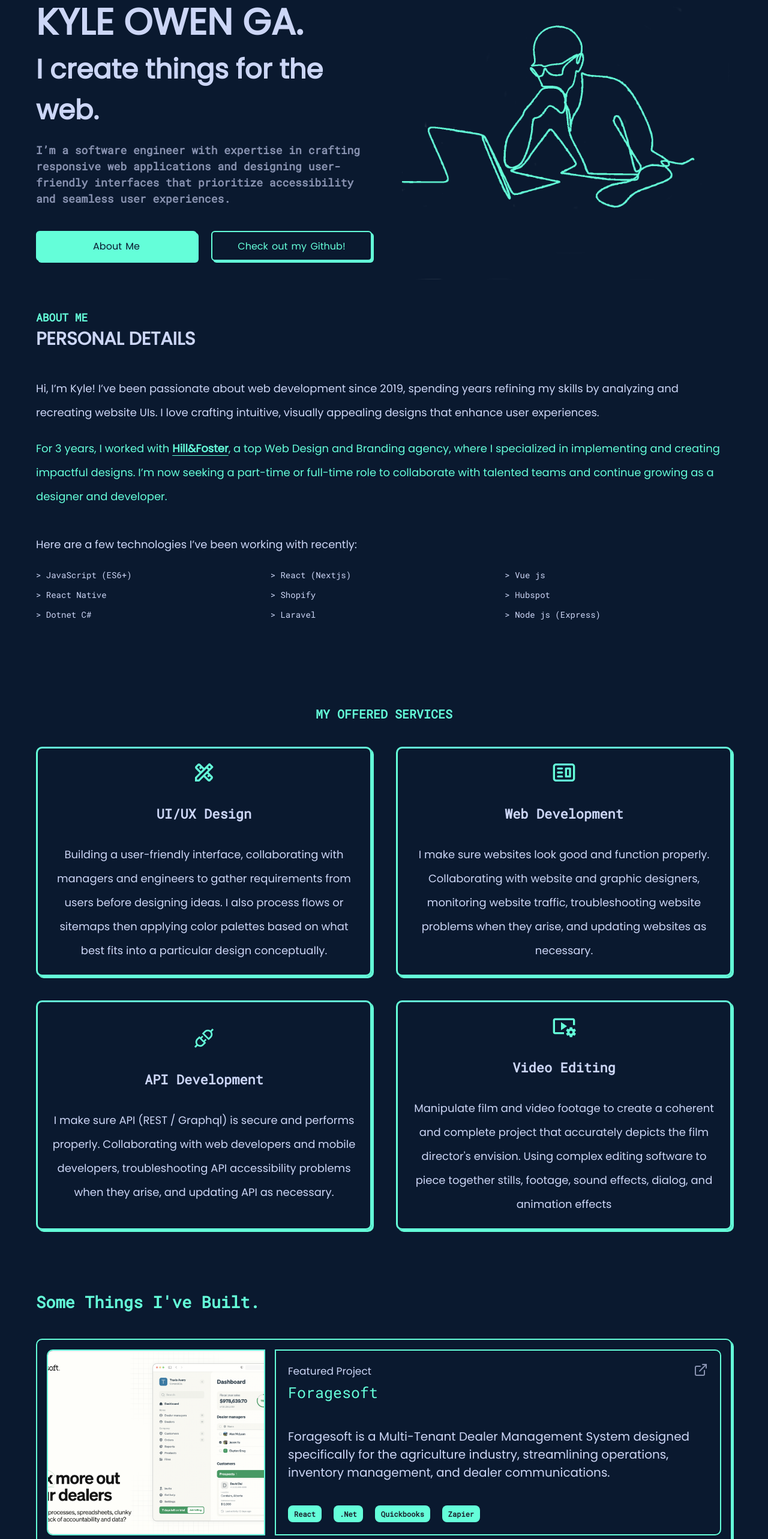
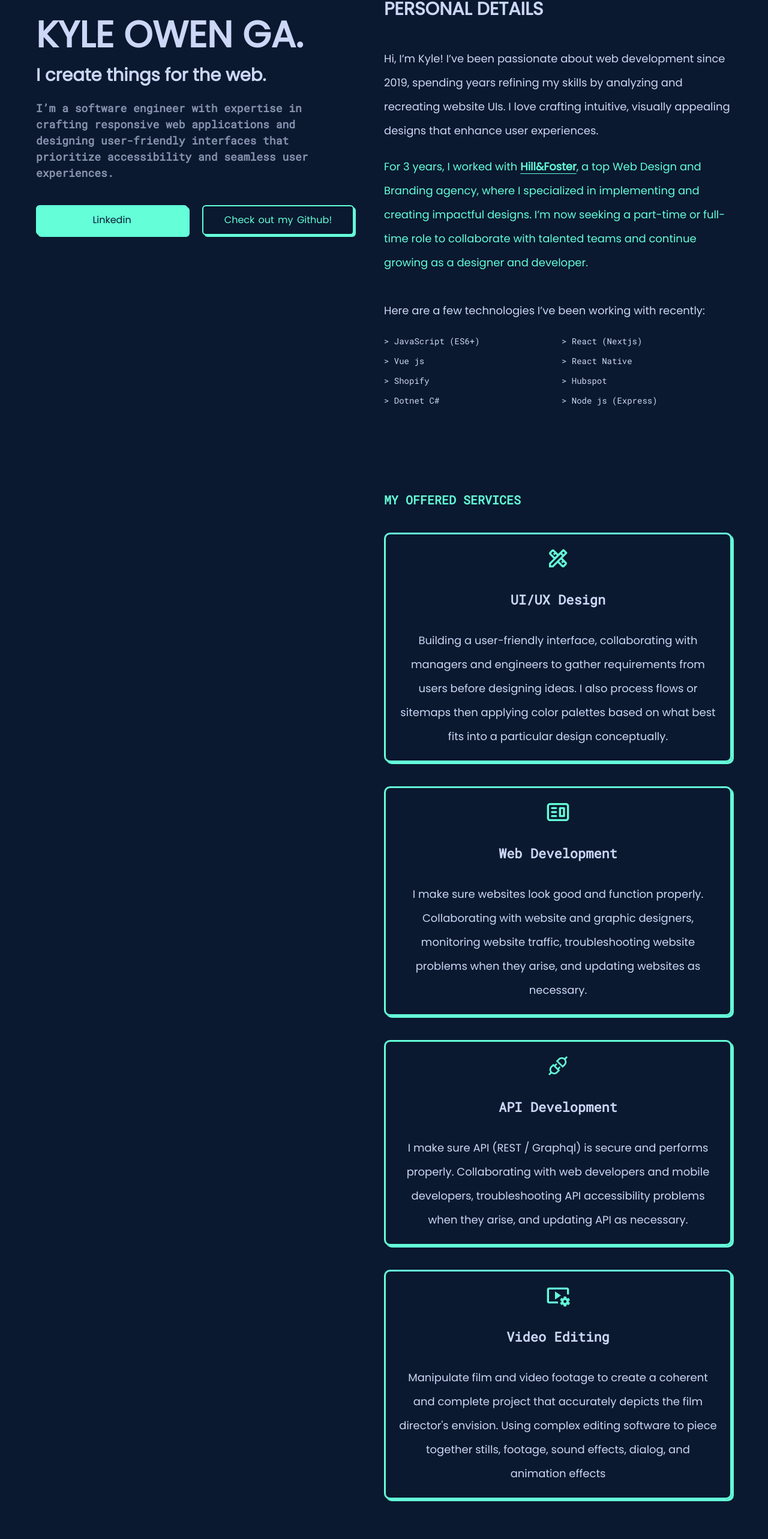
Before and after one commit to kyleowen12345/my-portfolio, a Next.js app: page / in a window 1280 px wide. Shown: the part 174-2740 px from the top of the page at 60% size. Built offline with nearby package versions, Linux system fonts and the light colour scheme.

Commit message:
chore: new ui change

```diff
--- a/components/about/AboutDescription.jsx
+++ b/components/about/AboutDescription.jsx
@@ -108,8 +108,6 @@ const AboutDescription = () => {
               "repeat(2, 1fr)",
               "repeat(2, 1fr)",
               "repeat(2, 1fr)",
-              "repeat(3, 1fr)",
-              "repeat(3, 1fr)",
             ]}
             gap={3}
             color="#CCD6F6"
@@ -123,7 +121,7 @@ const AboutDescription = () => {
             <Text fontSize={customFontSize}>{">"} Shopify</Text>
             <Text fontSize={customFontSize}>{">"} Hubspot</Text>
             <Text fontSize={customFontSize}>{">"} Dotnet C#</Text>
-            <Text fontSize={customFontSize}>{">"} Laravel</Text>
+
             <Text fontSize={customFontSize}>{">"} Node js (Express)</Text>
           </Grid>
         </Box>
--- a/components/about/Services.jsx
+++ b/components/about/Services.jsx
@@ -54,18 +54,10 @@ const Services = () => {
       className={inView ? "animated-box" : "animated-box-hidden"}
       direction={["column"]}
       ref={ref}
-      maxWidth={PageStyles.maxWidth}
-      paddingX={[
-        PageStyles.paddingMobile,
-        PageStyles.paddingMobile,
-        PageStyles.paddingTablet,
-        PageStyles.paddingDesktop,
-      ]}
       spacing={10}
-      margin={"auto"}
       width={"100%"}
     >
-      <Box display={"flex"} flexDirection={"column"} alignItems={"center"}>
+      <Box display={"flex"} flexDirection={"column"}>
         <Text
           fontSize={["16px", "16px", "18px", "18px", "20px"]}
           fontWeight={"semibold"}
@@ -84,12 +76,7 @@ const Services = () => {
       </Box>
       <Grid
         width={"100%"}
-        templateColumns={[
-          "repeat(1, 1fr)",
-          "repeat(1, 1fr)",
-          "repeat(1, 1fr)",
-          "repeat(2, 1fr)",
-        ]}
+        templateColumns={["repeat(1, 1fr)"]}
         gap={[5, 5, 5, 5, 10]}
         height={["100%"]}
       >
--- a/components/about/index.jsx
+++ b/components/about/index.jsx
@@ -23,12 +23,6 @@ const About = () => {
     <Stack
       className={inView ? "animated-box" : "animated-box-hidden"}
       maxWidth={PageStyles.maxWidth}
-      paddingX={[
-        PageStyles.paddingMobile,
-        PageStyles.paddingMobile,
-        PageStyles.paddingTablet,
-        PageStyles.paddingDesktop,
-      ]}
       margin={"auto"}
       width={"100%"}
       ref={ref}
--- a/components/contact/ContactContent.jsx
+++ b/components/contact/ContactContent.jsx
@@ -50,11 +50,10 @@ const ContactContent = () => {
 
   return (
     <Grid templateColumns={"repeat(12, 1fr)"} width={"100%"} gap={5}>
-      <GridItem colSpan={[12, 12, 12, 6]}>
+      <GridItem colSpan={[12]}>
         <Map />
       </GridItem>
-      <GridItem colSpan={[0, 0, 0, 1]}></GridItem>
-      <GridItem colSpan={[12, 12, 12, 5]}>
+      <GridItem colSpan={[12]}>
         <Stack
           // height={"60%"}
 
@@ -92,7 +91,6 @@ const ContactContent = () => {
           >
             <Button
               width={["100%"]}
-              maxW={["100%", "100%", "100%", "300px"]}
               bgColor={"#0A192F"}
               color={"#64FED9"}
               border="2px solid #64FED9"
--- a/components/contact/index.jsx
+++ b/components/contact/index.jsx
@@ -26,16 +26,8 @@ const Contact = () => {
       className={inView ? "animated-box" : "animated-box-hidden"}
       direction={["column"]}
       id="contact"
-      maxWidth={PageStyles.maxWidth}
-      paddingX={[
-        PageStyles.paddingMobile,
-        PageStyles.paddingMobile,
-        PageStyles.paddingTablet,
-        PageStyles.paddingDesktop,
-      ]}
       spacing={10}
       ref={ref}
-      margin={"auto"}
       width={"100%"}
     >
       <ContactIntro />
--- a/components/header/index.jsx
+++ b/components/header/index.jsx
@@ -89,7 +89,7 @@ const BigHeader = () => {
         py={[2, 3, 3, 4, 5]}
       >
         <Box
-          width={"60%"}
+          width={"50%"}
           display={"flex"}
           justifyContent={"left"}
           mx={0}
@@ -104,7 +104,7 @@ const BigHeader = () => {
         </Box>
 
         <Box
-          width={"40%"}
+          width={"50%"}
           display={["none", "none", "none", "none", "flex"]}
           justifyContent={"space-between"}
           mr={0}
@@ -112,7 +112,6 @@ const BigHeader = () => {
           color={"#CCD6F6"}
           fontSize={"13px"}
           alignItems="center"
-          minWidth="520px"
         >
           {myRoutes.map((i) => (
             <NextLink href={i.route} key={i.routeName} passHref>
--- a/components/home/index.jsx
+++ b/components/home/index.jsx
@@ -6,7 +6,7 @@ import { useMyRoute } from "../../lib/routeprovider";
 import { PageStyles } from "../../constants/styles";
 import TypingText from "./TypingText";
 
-const Home = () => {
+const Home = ({ children }) => {
   const { ref, inView, entry } = useInView({
     threshold: 0,
     triggerOnce: true,
@@ -30,19 +30,24 @@ const Home = () => {
         PageStyles.paddingTablet,
         PageStyles.paddingDesktop,
       ]}
-      spacing={10}
+      spacing={0}
       width={"100%"}
       margin={"auto"}
       id="home"
       ref={ref}
       bgColor={"#0A192F"}
-      alignItems={"center"}
+      alignItems={"start"}
+      position={"relative"}
     >
       <Box
         mx={0}
         width={["100%", "100%", "100%", "100%", "50%"]}
         px={0}
         pt={[10, 10, 10, 10, 0]}
+        position={["inherit", "inherit", "inherit", "inherit", "sticky"]}
+        top={["0px", "0px", "0px", "0px", "142px"]}
+        paddingRight={"50px"}
+        marginBottom={"100px"}
       >
         <Box
           display={"flex"}
@@ -88,14 +93,7 @@ const Home = () => {
           </Text>
           {/* 2 */}
           <Text
-            fontSize={[
-              "0.513rem",
-              "1.313rem",
-              "1.813rem",
-              "2.013rem",
-              "2.313rem",
-              "2.813rem",
-            ]}
+            fontSize={["0.513rem", "1.313rem", "1.813rem"]}
             fontWeight={"bold"}
             color="#CCD6F6"
             // className={ inView ? "secondContainerVisible" : "secondContainerHidden"}
@@ -123,7 +121,7 @@ const Home = () => {
         >
           <Link
             width={["100%"]}
-            href="/#about"
+            href={"https://www.linkedin.com/in/kyle-owen-ga-80a822189"}
             style={{ textDecoration: "none" }}
           >
             <Button
@@ -147,7 +145,7 @@ const Home = () => {
               minWidth={"200px"}
               //  className={ inView ? "fifthContainerVisible" : "fifthContainerHidden"}
             >
-              About Me
+              Linkedin
             </Button>
           </Link>
           <Link
@@ -185,7 +183,7 @@ const Home = () => {
       </Box>
 
       {/* 6 */}
-      <Box
+      {/* <Box
         mx={0}
         width={["100%", "100%", "100%", "100%", "50%"]}
         px={0}
@@ -204,7 +202,8 @@ const Home = () => {
           borderRadius={5}
           // className={ inView ? "seventhContainerVisible" : "seventhContainerHidden"}
         />
-      </Box>
+      </Box> */}
+      {children}
       {/* 6*/}
     </Stack>
   );
--- a/components/projects/ProjectBoxContent.jsx
+++ b/components/projects/ProjectBoxContent.jsx
@@ -34,13 +34,13 @@ const ProjectBoxContent = ({ i }) => {
     >
       {/* 2 */}
       <GridItem
-        colSpan={[12, 12, 12, 4]}
+        colSpan={[12]}
         height={"100%"}
         border="2px solid #64FED9"
         borderRadius={10}
-        borderTopRightRadius={[10, 10, 10, 0]}
+        borderTopRightRadius={[10]}
         borderBottomRightRadius={0}
-        borderBottomLeftRadius={[0, 0, 0, 10]}
+        borderBottomLeftRadius={[0]}
         minHeight={"250px"}
 
         // className={inView ? "secondContainerVisible" : "secondContainerHidden"}
@@ -65,20 +65,20 @@ const ProjectBoxContent = ({ i }) => {
             backgroundPosition={"center"}
             backgroundRepeat={"no-repeat"}
             borderRadius={8}
-            borderTopRightRadius={[8, 8, 8, 0]}
+            borderTopRightRadius={[8]}
             borderBottomRightRadius={0}
-            borderBottomLeftRadius={[0, 0, 0, 8]}
+            borderBottomLeftRadius={[0]}
           />
         )}
       </GridItem>
       {/* 2 */}
       <GridItem
-        colSpan={[12, 12, 12, 8]}
+        colSpan={[12]}
         border="2px solid #64FED9"
         borderRadius={10}
         borderTopLeftRadius={0}
-        borderBottomLeftRadius={[10, 10, 10, 0]}
-        borderTopRightRadius={[0, 0, 0, 10]}
+        borderBottomLeftRadius={[10]}
+        borderTopRightRadius={[0]}
         p={5}
         justifyContent={"center"}
         // className={inView ? "thirdContainerVisible" : "thirdContainerHidden"}
--- a/components/projects/ProjectIntro.jsx
+++ b/components/projects/ProjectIntro.jsx
@@ -7,7 +7,6 @@ const ProjectIntro = () => {
       width={["100%"]}
       mx={["auto", "auto", "auto", "auto", 0]}
       display={"flex"}
-      alignItems={"center"}
       height={["3%", "3%", "5%", "5%", "10%"]}
     >
       <Text
--- a/components/projects/index.jsx
+++ b/components/projects/index.jsx
@@ -25,15 +25,7 @@ const Projects = () => {
       className={inView ? "animated-box" : "animated-box-hidden"}
       ref={ref}
       id="projects"
-      maxWidth={PageStyles.maxWidth}
-      paddingX={[
-        PageStyles.paddingMobile,
-        PageStyles.paddingMobile,
-        PageStyles.paddingTablet,
-        PageStyles.paddingDesktop,
-      ]}
       spacing={10}
-      margin={"auto"}
       width={"100%"}
     >
       <ProjectIntro />
--- a/pages/index.js
+++ b/pages/index.js
@@ -7,7 +7,7 @@ import About from "../components/about";
 import Projects from "../components/projects";
 import Contact from "../components/contact";
 
-import { Box, Spacer, Text } from "@chakra-ui/react";
+import { Box, Spacer, Stack, Text } from "@chakra-ui/react";
 import MyFooter from "../components/footer/MyFooter";
 import Services from "../components/about/Services";
 
@@ -30,17 +30,22 @@ export default function Balay() {
             rel="stylesheet"
           /> */}
       </Head>
-      <Home />
-      <Box width={"100%"} height={50}></Box>
-      <About />
-      <Box width={"100%"} height={100}></Box>
-      <Services />
-      <Box width={"100%"} height={100}></Box>
-      <Projects />
-      <Box width={"100%"} height={100}></Box>
-      <Contact />
-      <Box width={"100%"} height={100}></Box>
-      <MyFooter />
+      <Box width={"100%"} height={["0px", "0px", "0px", "0px", "50px"]} />
+      <Home>
+        <Stack
+          width={["100%", "100%", "100%", "100%", "50%"]}
+          spacing={"100px"}
+        >
+          <About />
+
+          <Services />
+
+          <Projects />
+
+          <Contact />
+          <MyFooter />
+        </Stack>
+      </Home>
     </Box>
   );
 }
--- a/styles/globals.css
+++ b/styles/globals.css
@@ -229,12 +229,7 @@ a {
 
 .iframe-style {
   border-top-left-radius: 8px;
-  border-bottom-left-radius: 8px;
+
+  border-top-right-radius: 8px;
+  border-bottom-left-radius: 0px;
 }
-
-@media only screen and (max-width: 767px) {
-  .iframe-style {
-    border-top-right-radius: 8px;
-    border-bottom-left-radius: 0px;
-  }
-}
```
